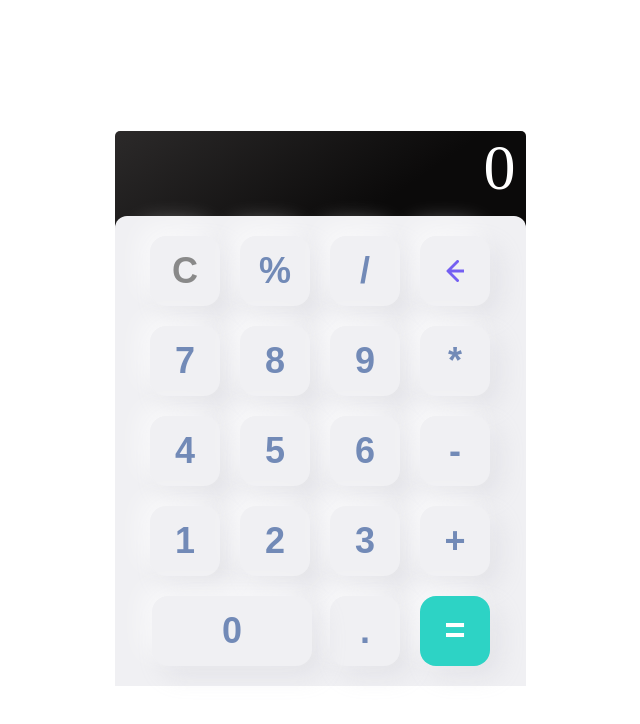
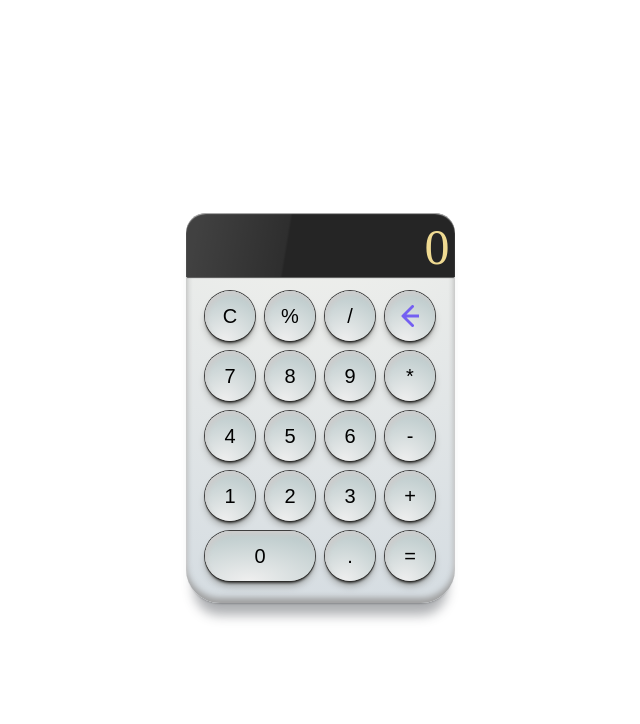
Before and after one commit to newVerstka/calculator, a plain HTML site: page index.html in a window 1280 px wide. Shown: the whole page, without its empty margins (320-960 px from the left). Drawn offline with Linux system fonts and the light colour scheme.

Commit message:
Поменял дизайн

```diff
--- a/style.css
+++ b/style.css
@@ -8,62 +8,63 @@
 }
 
 /* ------------------------------------- */
-.calc{
-      width: 411px;
+.display{
+      text-align: right;
+      overflow: hidden;
+      background: linear-gradient(99.37deg, rgba(255, 255, 255, 0.1276) 4.26%, rgba(255, 255, 255, 0.044) 37.4%, rgba(255, 255, 255, 0) 38.29%), #252525;
+      box-shadow: 0px 2px 1px -1px #525252, inset 0px 1px 1px #B5B5B5;
+      border-radius: 20px 20px 0px 0px;
+      font-style: normal;
+      font-weight: 300;
+      font-size: 50px;
+      color: #EFDA92;
+      padding: 5px;
+      margin-bottom: 14px;
+      width: 259px;
+      height: 54px;
+      border: none;
 }
 
-.display{
-      background: linear-gradient(145.27deg, #2E2C2C -4.62%, #0B0A0A 64.58%);
-      height: 115px;
-      border-radius: 5px;
-      text-align: right;
+.calc{
+      width: 269px;
+      height: 390px;
+      background: radial-gradient(186.24% 135.14% at 48.06% -35.14%, #F1F1ED 25.44%, #D6DDE2 100%) /* warning: gradient uses a rotation that is not supported by CSS and may not behave as expected */;
+      box-shadow: 0px 20px 12px -8px rgba(49, 54, 63, 0.4), 0px 3px 2px -2px rgba(0, 0, 0, 0.25), inset 0px -5px 6px #9E9E9E, inset 0px 2px 2px 1px #F0F0F0;
+      border-radius: 34px;
+}
+
+.btn{
+      width: 50px;
+      height: 50px;
+      background: radial-gradient(109% 109% at 40% 100%, #EFEFEF 0%, #B7C7C8 100%);
+      box-shadow: 0px 6px 6px rgba(110, 110, 104, 0.4), 0px 3px 3px -1px , 0px 0px 0px 1px #3F3F3F, inset 2px 4px 4px #CDCDCD;
+      border-radius: 27px;
+      border: none;
+      font-style: normal;
       font-weight: 500;
-      font-size: 64px;
-      color: #fff;
-      padding: 0px 10px 0px 10px;
+      font-size: 20px;
+      line-height: 24px;
+      color: #000;
+}
+
+.btn img{
+      position: relative;
+      top: 2px;
+}
+
+.btn:active{
+      background: radial-gradient(109% 109% at 40% 100%, #D7EAEB 0%, #95AFB0 100%) /* warning: gradient uses a rotation that is not supported by CSS and may not behave as expected */;
+      box-shadow: 0px 0px 0px 1px #3F3F3F, inset 2px 4px 4px #CDCDCD;
 }
 
 .calc__btn{
-      padding-top: 20px;
-      padding-bottom: 20px;
-      margin-top: -30px;
-      background: #F0F0F3;
-      border-radius: 12px 12px 0px 0px;
       display: grid;
-      grid-template-columns: repeat(4, 70px);
-      gap: 20px;
+      grid-template-columns: repeat(4, 50px);
+      gap: 10px;
       justify-content: center;
 }
-
-.btn{
-      width: 70px;
-      height: 70px;
-      border: none;
-      background: #F0F0F3;
-      box-shadow: -10px -10px 24px rgba(255, 255, 255, 0.6), 10px 10px 24px rgba(174, 174, 192, 0.2);
-      border-radius: 16px;
-      color: #728AB7;
-      font-weight: 600;
-      font-size: 36px;
+.span-2{
+      position: relative;
+      left: -60px;
+      width: 110px;
 }
-.btn:active{
-      background: #e2e2e6;
-}
-
-.result{
-      background: #2DD3C5;
-      color: #fff;
-}
-.result:active{
-      background: #29c2b5;
-}
-
-#clear{
-     color:#898989;
-}
-
-.span-2{
-      width: 160px;
-      position: relative;
-      left: -88px;
-}
```
